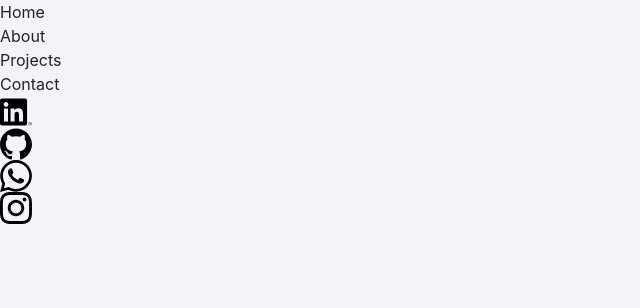
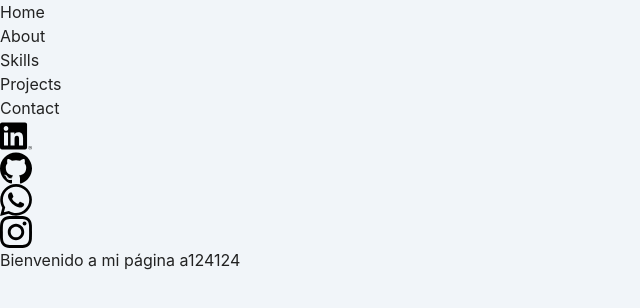
Before and after one commit to Damil0dev/Portfolio, a React (Vite) app: page /skills in a window 1280 px wide. Shown: the top 308 px of the page, without its empty margins (0-640 px from the left). Built offline with nearby package versions, Linux system fonts and the light colour scheme.

Commit message:
add skills tab

```diff
--- a/src/App.jsx
+++ b/src/App.jsx
@@ -8,6 +8,7 @@ import Home from "./pages/Home";
 import Contact from "./pages/Contact"
 import About from "./pages/About";
 import Projects from "./pages/Projects";
+import Skills from "./pages/Skills"
 
 
 function App() {
@@ -25,6 +26,7 @@ function App() {
       <Routes>
         <Route path="/" element={<Home />} />
         <Route path="/about" element={<About />} />
+        <Route path="/skills" element={<Skills />} />
         <Route path="/projects" element={<Projects />} />
         <Route path="/contact" element={<Contact />} />
       </Routes>
--- a/src/components/TabNav.jsx
+++ b/src/components/TabNav.jsx
@@ -6,6 +6,7 @@ export function TabNav() {
             <ul className="flex flex-row gap-5">
                 <Tab title="Home" path="/"/>
                 <Tab title="About" path="/about" />
+                <Tab title="Skills" path="/skills" />
                 <Tab title="Projects" path="/projects" />
                 <Tab title="Contact" path="/contact" />
             </ul>
--- /dev/null
+++ b/src/pages/Skills.jsx
@@ -0,0 +1,10 @@
+function Skills() {
+    return (
+        <div>
+            <h1>Bienvenido a mi página a124124</h1>
+            {/* Agrega aquí el contenido específico de tu página principal */}
+        </div>
+    );
+}
+
+export default Skills;
```
